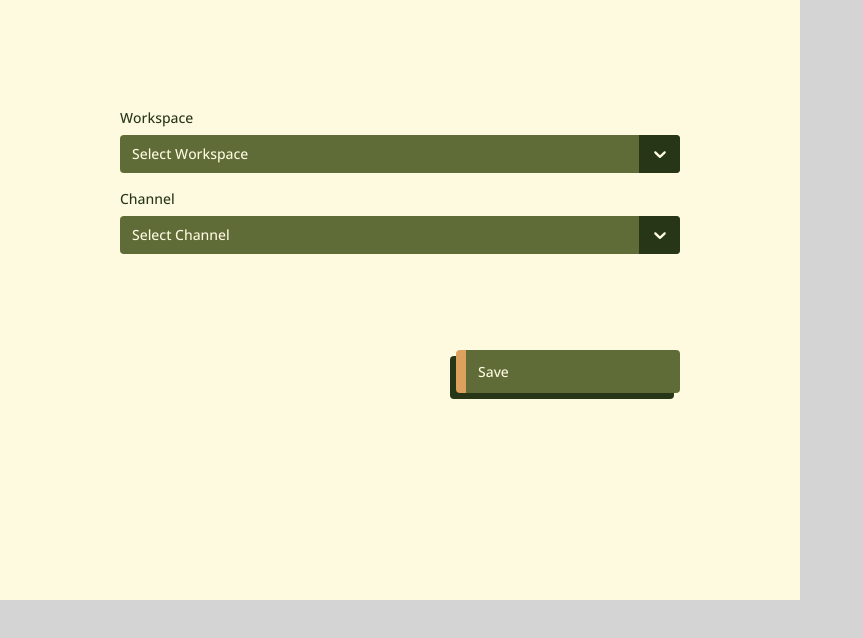
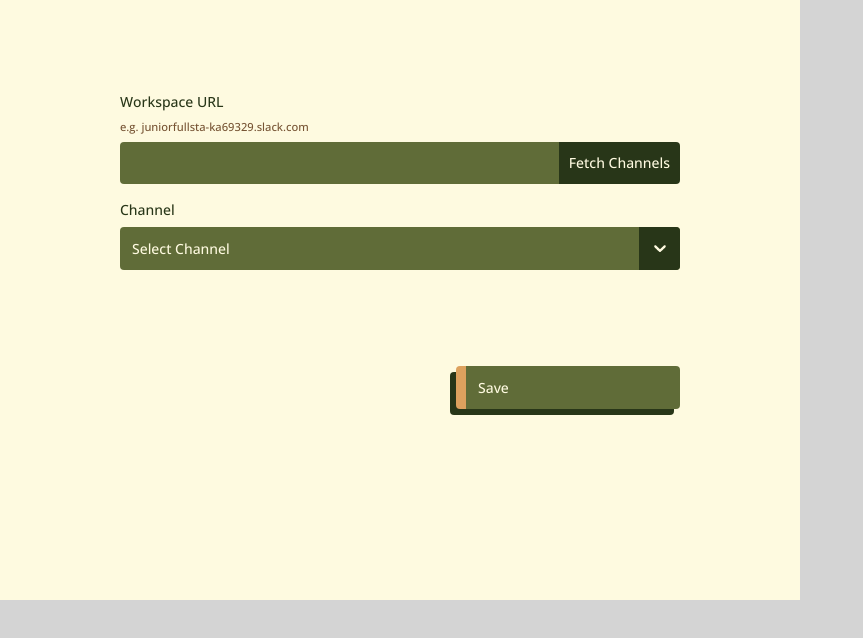
Before and after one commit to fungsilent/chrome-extension, a React (Create React App) app: page / in a window 1280 px wide. Shown: the top 638 px of the page, without its empty margins (0-863 px from the left). Built offline with nearby package versions, Linux system fonts and the light colour scheme; no server answers; what data.test.json would draw is missing.

Commit message:
change setting flow

```diff
--- a/package.json
+++ b/package.json
@@ -16,7 +16,6 @@
     "react-dom": "^18.3.1",
     "react-error-boundary": "^4.1.2",
     "react-modal": "^3.16.1",
-    "react-router": "^6.27.0",
     "react-scripts": "5.0.1",
     "react-select": "^5.8.2",
     "unpdf": "^0.12.1"
--- a/src/App.js
+++ b/src/App.js
@@ -1,5 +1,4 @@
 import { useState, useEffect } from 'react'
-import { MemoryRouter as Router } from 'react-router'
 import { ErrorBoundary } from 'react-error-boundary'
 
 import PageSchedule from 'pages/Schedule'
@@ -15,7 +14,7 @@ const App = () => {
     /* Render */
     return (
         <main>
-            <ErrorBoundary fallback={Error}>
+            <ErrorBoundary FallbackComponent={Error}>
                 {!hasSetting && <Setting />}
                 {hasSetting && <PageSchedule workspaceUrl={workspaceUrl} />}
             </ErrorBoundary>
--- a/src/main.css
+++ b/src/main.css
@@ -172,6 +172,31 @@ main {
     flex-direction: column;
     gap: 8px;
 }
+.setting .sub {
+    font-size: 0.8rem;
+    color: #765333;
+}
+.setting .input {
+    display: flex;
+    border-radius: 4px;
+    overflow: hidden;
+}
+.setting .input input {
+    flex: 1;
+    background-color: #606C38;
+    color: #FEFAE0;
+    padding: 12px;
+    outline: none;
+    border: none;
+}
+.setting .input .button {
+    display: flex;
+    align-items: center;
+    background-color: #283618;
+    padding: 0 10px;
+    color: #FEFAE0;
+    cursor: pointer;
+}
 .setting .save {
     align-self: flex-end;
     background-color: #606c38;
--- a/src/pages/Setting.js
+++ b/src/pages/Setting.js
@@ -1,4 +1,5 @@
-import { useState, useEffect } from 'react'
+import { useRef, useState, useEffect } from 'react'
+import { useErrorBoundary } from 'react-error-boundary'
 import ReactSelect from 'react-select'
 import Loader from 'components/Loader'
 import { findWorkspace, fetchWorkspaceToken, findChannel } from 'data'
@@ -38,12 +39,16 @@ import { getSetting, setSetting } from 'utils'
 // const { workspaces, channels } = testData
 
 const PageSetting = () => {
+    const { showBoundary } = useErrorBoundary()
+    const inputRef = useRef(null)
     const [setting, _setState] = useState(getSetting())
     const [dispatchWorkspace, workspaces = [], loadWorkspaces, workspacesError] = useFetch('workspaces', [])
     const [dispatchToken, workspaceToken = '', loadToken, tokenError] = useFetch('token', '')
     const [dispatchChannel, channels = [], loadChannels, channelsError] = useFetch('channels', [])
 
-    // console.log('>>>>>>>>>>>>>>> setting', setting)
+    // if (workspacesError || tokenError || channelsError) {
+    //     showBoundary(workspacesError || tokenError || channelsError)
+    // }
 
     const setState = update => {
         _setState(state => ({ ...state, ...update }))
@@ -76,14 +81,18 @@ const PageSetting = () => {
     }, [workspaceToken])
 
     /* Event */
-    const onSelectWorkspace = workspace => {
-        if (workspace.value !== setting.workspace) {
-            setState({ channel: '' })
-        }
-        setState({
-            workspace: workspace.id,
-            workspaceUrl: workspace.url,
-        })
+    // const onSelectWorkspace = workspace => {
+    //     if (workspace.value !== setting.workspace) {
+    //         setState({ channel: '' })
+    //     }
+    //     setState({
+    //         workspace: workspace.id,
+    //         workspaceUrl: workspace.url,
+    //     })
+    // }
+    const onFetchChannels = () => {
+        console.log(inputRef.current.value)
+        setState({ workspaceUrl: inputRef.current.value })
     }
 
     const onSelectChannel = channel => {
@@ -98,14 +107,14 @@ const PageSetting = () => {
     }
 
     /* Render */
-    const workspaceValue = workspaces.find(item => item.id === setting.workspace) ?? null
+    // const workspaceValue = workspaces.find(item => item.id === setting.workspace) ?? null
     const channelValue = channels.find(item => item.id === setting.channel) ?? null
 
     return (
         <section className='setting'>
             <div className='back'></div>
             <div className='container'>
-                <div className='box'>
+                {/* <div className='box'>
                     <p>Workspace</p>
                     <Select
                         className='select select-workspace'
@@ -117,6 +126,23 @@ const PageSetting = () => {
                         isLoading={loadWorkspaces}
                         isDisabled={loadWorkspaces}
                     />
+                </div> */}
+                <div className='box'>
+                    <p>Workspace URL</p>
+                    <p className='sub'>e.g. juniorfullsta-ka69329.slack.com</p>
+                    <div className='input'>
+                        <input
+                            name='workspace'
+                            type='text'
+                            ref={inputRef}
+                        />
+                        <span
+                            className='button'
+                            onClick={onFetchChannels}
+                        >
+                            Fetch Channels
+                        </span>
+                    </div>
                 </div>
                 <div className='box'>
                     <p>Channel</p>
@@ -165,7 +191,7 @@ const Select = props => {
                 }),
                 valueContainer: styles => ({
                     ...styles,
-                    padding: '0 12px',
+                    padding: 12,
                 }),
                 indicatorsContainer: (styles, state) => ({
                     ...styles,
--- a/src/utils.js
+++ b/src/utils.js
@@ -3,11 +3,15 @@ import config from 'config'
 const { env } = config
 
 export const getSetting = () => {
-    const workspace = JSON.parse(localStorage.getItem(env.workspace))
-    return {
-        workspace: workspace?.id,
-        workspaceUrl: workspace?.url,
-        channel: localStorage.getItem(env.workspaceChannel),
+    try {
+        const workspace = JSON.parse(localStorage.getItem(env.workspace))
+        return {
+            workspace: workspace?.id,
+            workspaceUrl: workspace?.url,
+            channel: localStorage.getItem(env.workspaceChannel),
+        }
+    } catch (err) {
+        return {}
     }
 }
 
```
Also changed, not shown: 1 other file (tests, documents, lock files or other folders).
